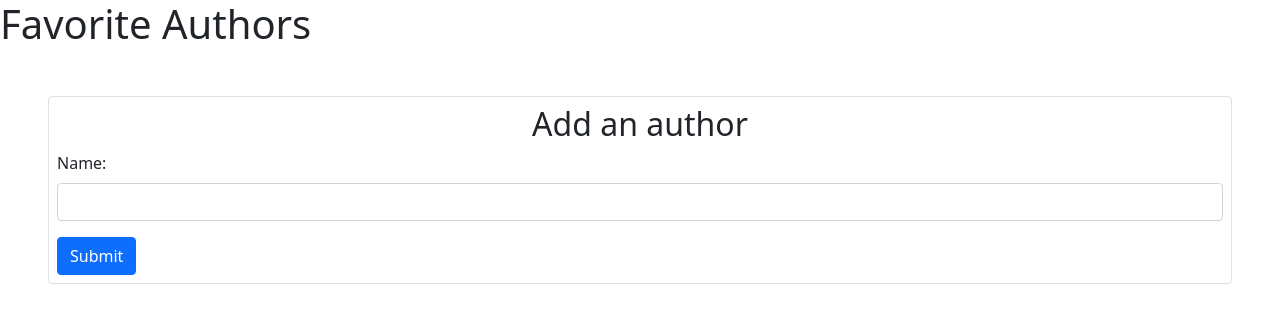
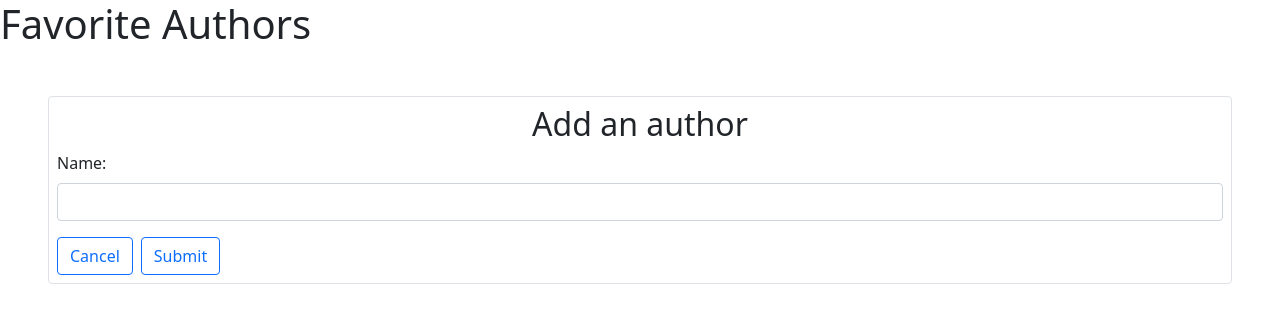
Before and after one commit to KainH13/authors, a React (Create React App) app in the folder client/: page /author/create in a window 1280 px wide. Shown: the top 322 px of the page. Built offline with nearby package versions, Linux system fonts and the light colour scheme.

Commit message:
Added cancel button to create page

```diff
--- a/client/src/components/AuthorForm.js
+++ b/client/src/components/AuthorForm.js
@@ -1,4 +1,5 @@
 import React, { useState } from "react";
+import { Link } from "@reach/router";
 
 // components
 
@@ -37,7 +38,10 @@ const AuthorForm = (props) => {
                     ) : null}
                 </div>
 
-                <button type="submit" className="btn btn-primary">
+                <Link className="btn btn-outline-primary" to="/">
+                    Cancel
+                </Link>
+                <button type="submit" className="btn btn-outline-primary mx-2">
                     Submit
                 </button>
             </form>
```
